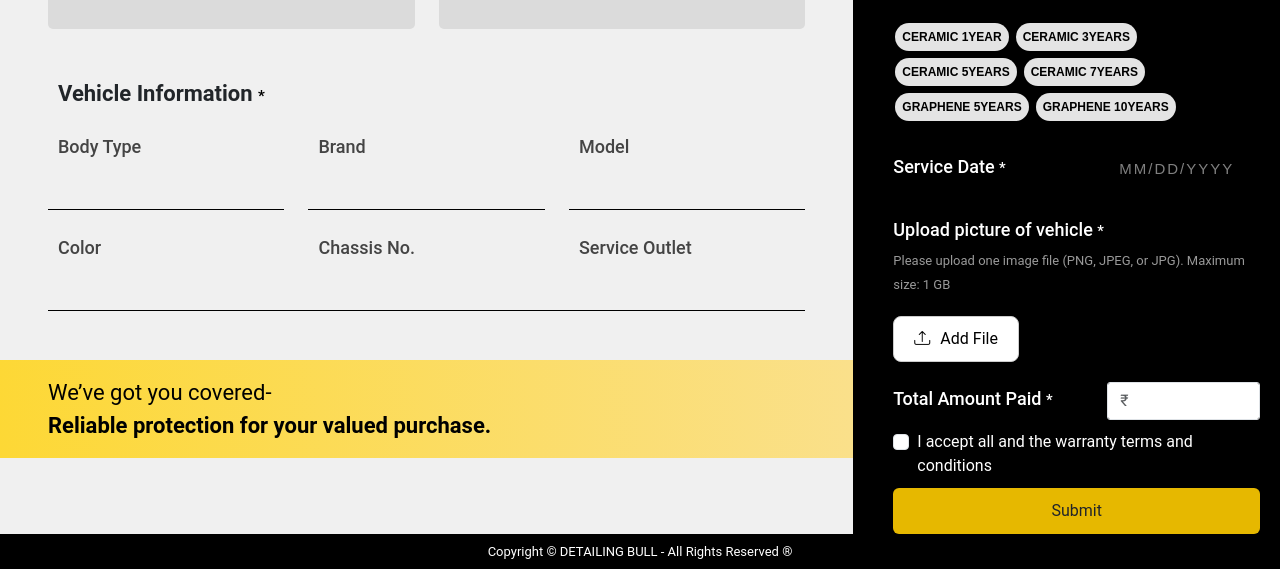
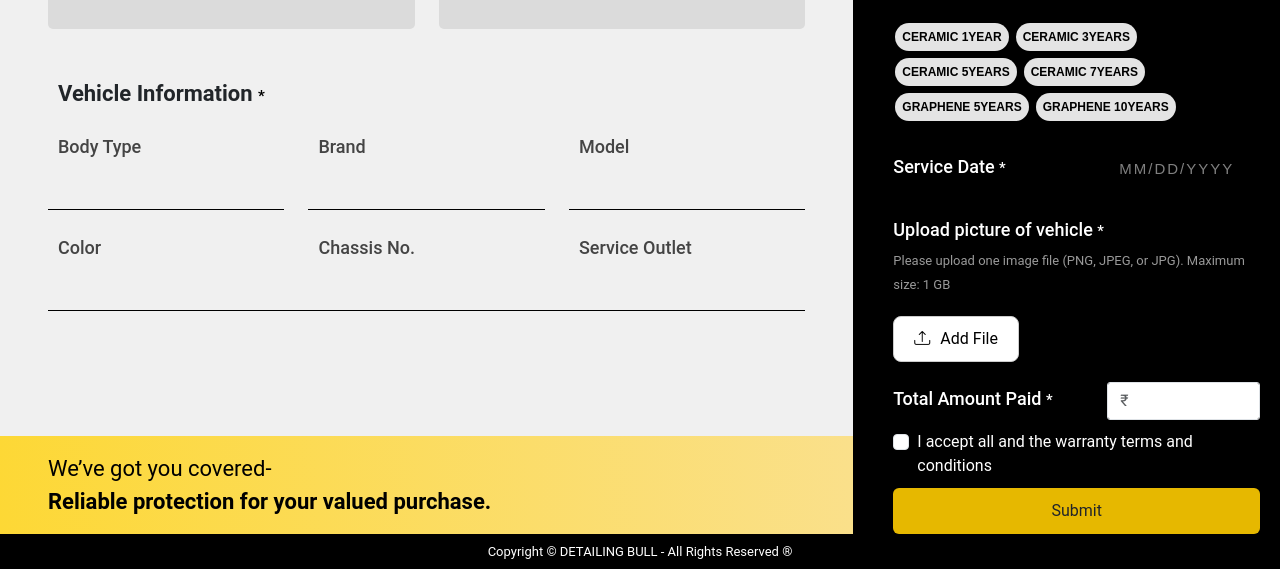
Before and after one commit to PoojaTamor/bull-form, a plain HTML site: page index.html in a window 1280 px wide. Shown: the part 212-800 px from the top of the page. Drawn offline with nearby package versions, Linux system fonts and the light colour scheme; some packages are replaced by stand-ins of ours; a script that the page names is missing.

Commit message:
Update index.html

```diff
--- a/index.html
+++ b/index.html
@@ -53,6 +53,7 @@
         background-color: #f0f0f0;
         padding-left: 0px;
         padding-right: 0px;
+        position: relative;
         /* padding-inline: 20px; */
       }
 
@@ -104,7 +105,10 @@
         /* text-align: center; */
         font-weight: 400;
         font-size: 32px;
-        margin-top: 33px;
+      position: absolute;
+      width: 100%;
+      bottom: 0px;
+        /* margin-top: 37px; */
         /* height: 162px; */
       }
 
```
